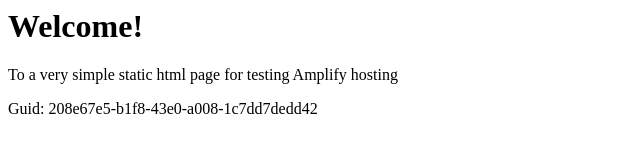
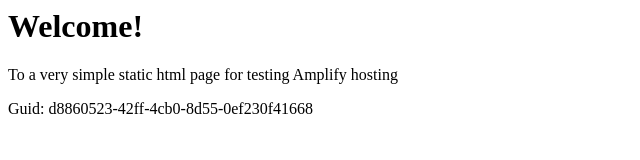
Before and after one commit to aws-aemilia-syd/Github-PR-Commit-Integration-Test-DoNotTouch-GitHubWebhookPushCanaryTest-v1-preprod-ap-southeast-2, a website: page src/index.html in a window 1280 px wide. Shown: the full height of the page, 0-640 px from the left. Drawn offline with Linux system fonts and the light colour scheme.

Commit message:
commit from integ tests

```diff
--- a/src/index.html
+++ b/src/index.html
@@ -12,6 +12,6 @@
 <body>
     <h1>Welcome!</h1>
     <p>To a very simple static html page for testing Amplify hosting</p>
-    <p>Guid: 208e67e5-b1f8-43e0-a008-1c7dd7dedd42</p></body>
+    <p>Guid: d8860523-42ff-4cb0-8d55-0ef230f41668</p></body>
 
 </html>
```
